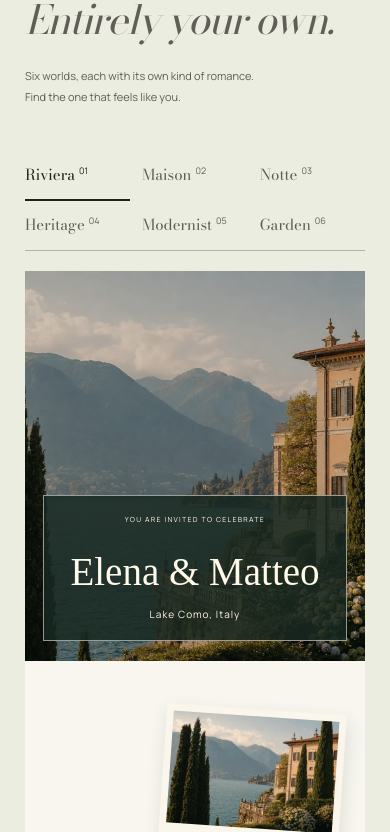
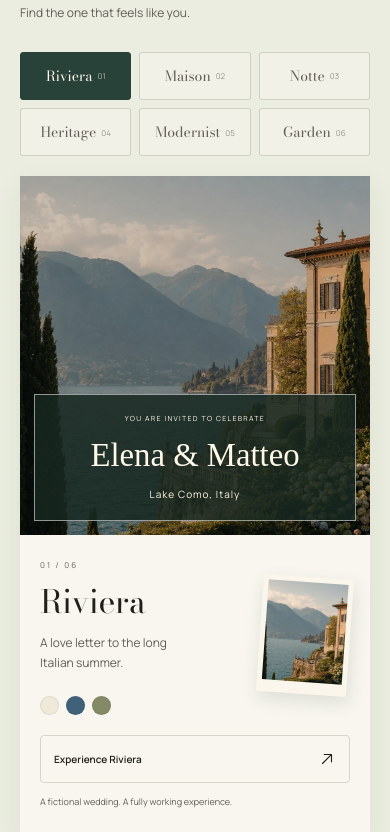
Before and after one commit to Aldo140/vow-motion, a Next.js app: page / in a window 390 px wide. Shown: the part 3112-3944 px from the top of the page. Built offline with nearby package versions, Linux system fonts and the light colour scheme; no server answers; a web font is replaced by a local one.

Commit message:
Refine mobile invitation wardrobe cards and typography

```diff
--- a/src/app/marketing-depth.css
+++ b/src/app/marketing-depth.css
@@ -499,3 +499,141 @@
     bottom: 10%;
   }
 }
+
+/* The wardrobe becomes one compact editorial card on a phone. */
+@media (max-width: 768px) {
+  .marketing .collection {
+    padding: 42px 20px 48px;
+  }
+  .marketing .collection .section-heading {
+    gap: 14px;
+    margin-bottom: 24px;
+  }
+  .marketing .collection .collection-caption {
+    font-size: 17px;
+    margin-bottom: 16px;
+  }
+  .marketing .collection .section-heading h2 {
+    font-size: clamp(30px, 8.5vw, 40px);
+    line-height: 1.15;
+    letter-spacing: -0.035em;
+    text-wrap: balance;
+    margin-bottom: 18px;
+  }
+  .marketing .collection .section-heading h2 br {
+    display: none;
+  }
+  .marketing .collection .section-heading h2 em {
+    display: block;
+    margin-top: 5px;
+  }
+  .marketing .collection .section-heading > p {
+    font-size: 12px;
+    line-height: 1.75;
+    margin: 0;
+  }
+  .marketing .collection .world-tabs {
+    gap: 8px;
+    border: 0;
+    margin: 0 0 20px;
+  }
+  .marketing .collection .world-tabs button {
+    display: flex;
+    align-items: center;
+    justify-content: center;
+    gap: 5px;
+    padding: 12px 5px;
+    min-height: 46px;
+    border: 1px solid #34483f30;
+    border-radius: 3px;
+    background: #f9f6ed85;
+    font-size: 14px;
+  }
+  .marketing .collection .world-tabs button span {
+    font: 8px var(--sans);
+    margin: 0;
+    opacity: 0.65;
+  }
+  .marketing .collection .world-tabs button[aria-selected="true"] {
+    background: #294239;
+    color: #fff8e9;
+    border-color: #294239;
+  }
+  .marketing .collection .world-tabs button::after {
+    display: none;
+  }
+  .marketing .collection .collection-preview {
+    box-shadow: 0 10px 28px #273b3012;
+  }
+  .marketing .collection .collection-image {
+    min-height: 0;
+    height: clamp(300px, 92vw, 390px);
+  }
+  .marketing .collection .collection-couple {
+    inset: auto 14px 14px;
+    padding: 18px 10px;
+  }
+  .marketing .collection .collection-couple h3 {
+    font-size: clamp(29px, 8.4vw, 39px);
+    margin: 12px 0;
+  }
+  .marketing .collection .collection-note {
+    display: grid;
+    grid-template-columns: minmax(0, 1fr) 90px;
+    align-items: start;
+    gap: 8px 16px;
+    padding: 24px 20px;
+  }
+  .marketing .collection .collection-mood-print {
+    grid-column: 2;
+    grid-row: 1 / 4;
+    align-self: center;
+    width: 90px;
+    margin: 0;
+    padding: 5px 5px 12px;
+  }
+  .marketing .collection .collection-mood-print img {
+    height: 100px;
+  }
+  .marketing .collection .collection-mood-print > span {
+    display: none;
+  }
+  .marketing .collection .collection-number {
+    grid-column: 1;
+    grid-row: 1;
+    margin: 0;
+    font-size: 8px;
+  }
+  .marketing .collection .collection-note h3 {
+    grid-column: 1;
+    grid-row: 2;
+    margin: 0;
+    font-size: 32px;
+    line-height: 1.2;
+  }
+  .marketing .collection .collection-note > p {
+    grid-column: 1;
+    grid-row: 3;
+    margin: 0;
+    font-size: 12px;
+    line-height: 1.65;
+    max-width: none;
+  }
+  .marketing .collection .swatches {
+    grid-column: 1 / -1;
+    margin: 12px 0;
+  }
+  .marketing .collection .collection-note > .button {
+    grid-column: 1 / -1;
+    width: 100%;
+    min-height: 48px;
+    justify-content: space-between;
+    margin: 0;
+  }
+  .marketing .collection .collection-note > small {
+    grid-column: 1 / -1;
+    font-size: 9px;
+    line-height: 1.6;
+    margin-top: 4px;
+  }
+}
```
